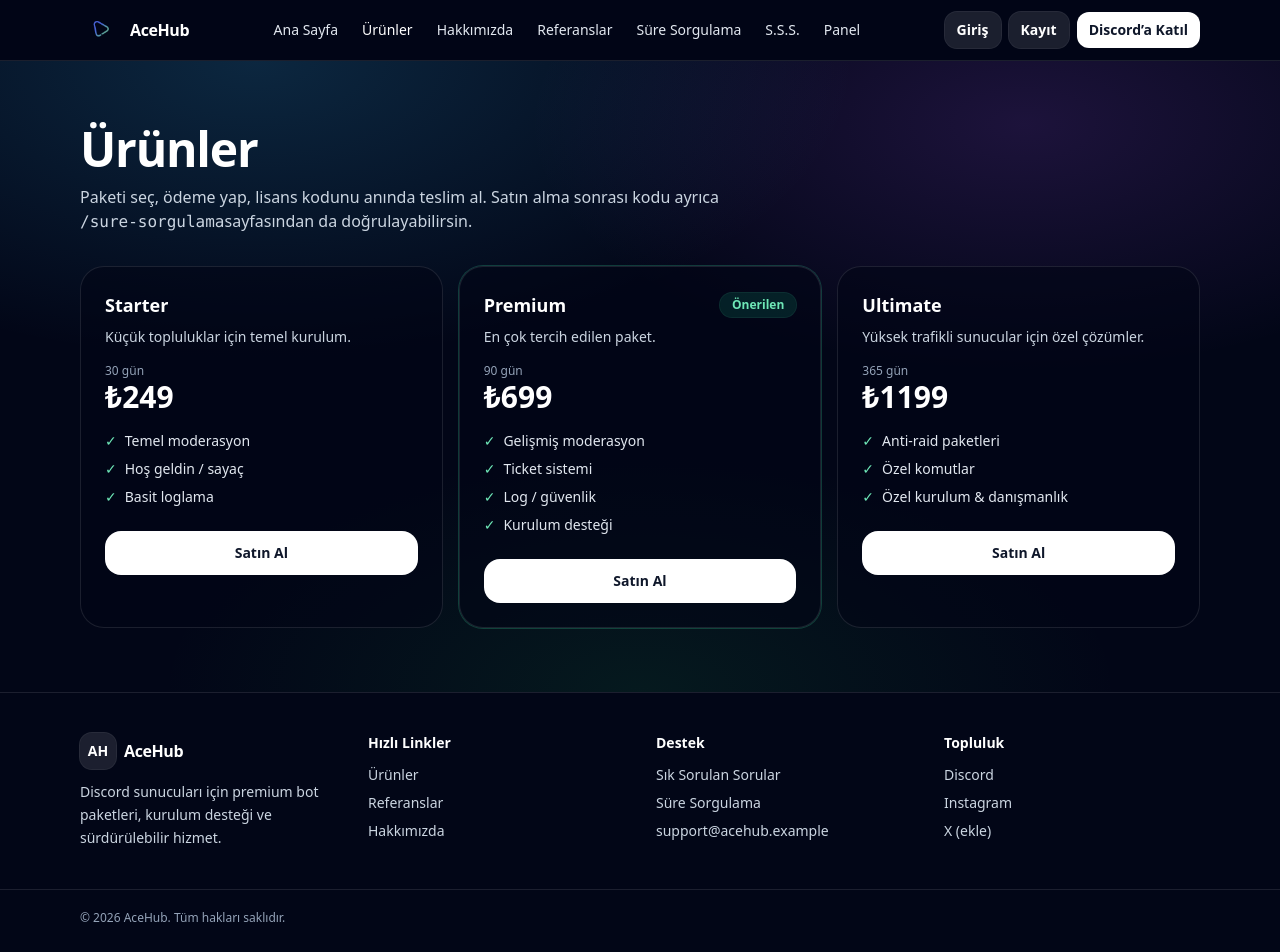
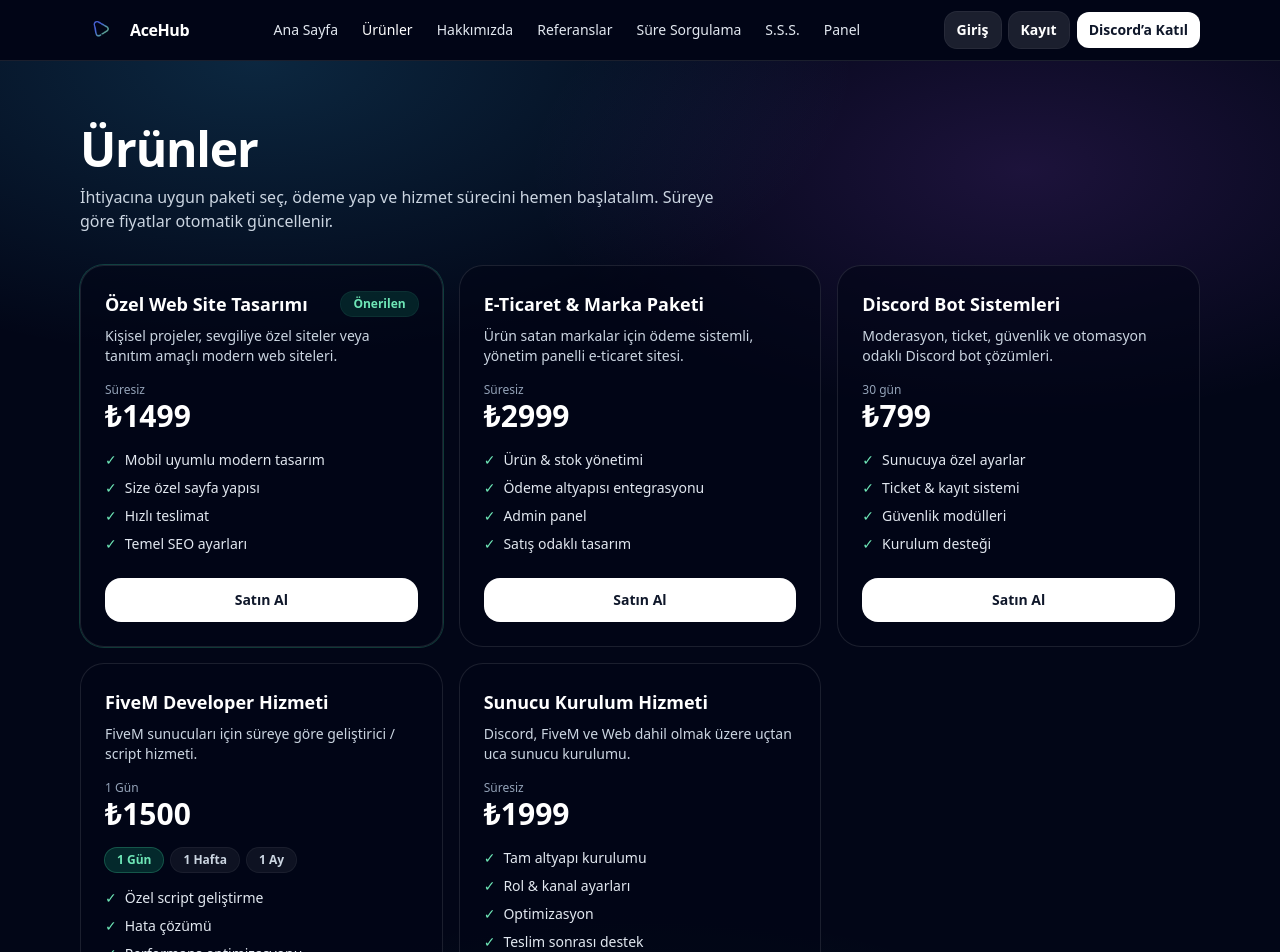
Before and after one commit to anilckr/AceHub, a Next.js app: page /urunler in a window 1280 px wide. Shown: the top 952 px of the page. Built offline with nearby package versions, Linux system fonts and the light colour scheme; no server answers.

Commit message:
update: register page fix

```diff
--- a/app/hakkimizda/page.jsx
+++ b/app/hakkimizda/page.jsx
@@ -4,41 +4,103 @@
       <section className="mx-auto max-w-6xl px-4 py-10 md:py-16">
         <h1 className="text-3xl font-bold tracking-tight md:text-5xl">Hakkımızda</h1>
         <p className="mt-3 max-w-3xl text-sm leading-relaxed text-slate-300 md:text-base">
-          AceHub; Discord sunucuları için paketlenmiş bot çözümleri, kurulum desteği ve sürdürülebilir bakım odağıyla hizmet veren bir ekiptir.
-          Bu sayfadaki içerikler örnektir; kendi hikâyeni buraya yerleştirebilirsin.
+          AceHub; Discord sunucuları için paketlenmiş bot çözümleri, kurulum desteği ve
+          sürdürülebilir bakım odağıyla hizmet veren bir ekiptir.
         </p>
 
+        {/* Misyon / Vizyon / Değerler */}
         <div className="mt-8 grid gap-4 md:grid-cols-3">
           <div className="card rounded-3xl p-6">
             <h2 className="text-base font-semibold">Misyon</h2>
-            <p className="mt-2 text-sm text-slate-300">Sunucuların operasyon yükünü azaltan, stabil ve ölçeklenebilir çözümler sunmak.</p>
+            <p className="mt-2 text-sm text-slate-300">
+              Sunucuların operasyon yükünü azaltan, stabil ve ölçeklenebilir çözümler sunmak.
+            </p>
           </div>
+
           <div className="card rounded-3xl p-6">
             <h2 className="text-base font-semibold">Vizyon</h2>
-            <p className="mt-2 text-sm text-slate-300">Türkiye’de ve globalde tercih edilen, güvenilir bir bot/paket ekosistemi oluşturmak.</p>
+            <p className="mt-2 text-sm text-slate-300">
+              Türkiye’de ve globalde tercih edilen, güvenilir bir bot/paket ekosistemi oluşturmak.
+            </p>
           </div>
+
           <div className="card rounded-3xl p-6">
             <h2 className="text-base font-semibold">Değerler</h2>
-            <p className="mt-2 text-sm text-slate-300">Şeffaf paket içerikleri, hızlı destek, kaliteli dokümantasyon ve sürekli iyileştirme.</p>
+            <p className="mt-2 text-sm text-slate-300">
+              Şeffaf paket içerikleri, hızlı destek, kaliteli dokümantasyon ve sürekli iyileştirme.
+            </p>
           </div>
         </div>
 
+        {/* Süreç */}
         <div className="mt-10 card rounded-3xl p-6 md:p-8">
           <h3 className="text-lg font-semibold">Süreç Nasıl İşler?</h3>
           <ol className="mt-4 grid gap-3 text-sm text-slate-200 md:grid-cols-3">
             <li className="rounded-2xl bg-white/5 p-4 ring-1 ring-white/10">
               <span className="font-semibold">1) İhtiyaç Analizi</span>
-              <div className="mt-1 text-xs text-slate-300">Sunucu tipi ve hedefleri netleştiririz.</div>
+              <div className="mt-1 text-xs text-slate-300">
+                Sunucu tipi ve hedefleri netleştiririz.
+              </div>
             </li>
+
             <li className="rounded-2xl bg-white/5 p-4 ring-1 ring-white/10">
               <span className="font-semibold">2) Kurulum</span>
-              <div className="mt-1 text-xs text-slate-300">Rol/kanal, bot ayarları ve test.</div>
+              <div className="mt-1 text-xs text-slate-300">
+                Rol/kanal, bot ayarları ve test.
+              </div>
             </li>
+
             <li className="rounded-2xl bg-white/5 p-4 ring-1 ring-white/10">
               <span className="font-semibold">3) Teslim & Destek</span>
-              <div className="mt-1 text-xs text-slate-300">Doküman + ticket destek.</div>
+              <div className="mt-1 text-xs text-slate-300">
+                Doküman + ticket destek.
+              </div>
             </li>
           </ol>
+        </div>
+
+        {/* Hizmetlerimiz */}
+        <div className="mt-14">
+          <h3 className="text-xl font-semibold md:text-2xl">Hizmetlerimiz</h3>
+          <p className="mt-2 max-w-3xl text-sm text-slate-300">
+            Bireysel projelerden kurumsal sistemlere kadar, ihtiyaca özel yazılım ve altyapı
+            çözümleri sunuyoruz.
+          </p>
+
+          <div className="mt-6 grid gap-4 md:grid-cols-2">
+            <div className="card rounded-3xl p-6">
+              <h4 className="text-base font-semibold">🌐 Web & Özel Site Tasarımı</h4>
+              <p className="mt-2 text-sm text-slate-300">
+                Kişisel web siteleri, özel projeler ve tamamen size özel tasarlanmış sayfalar
+                geliştiriyoruz. Örneğin sevgilinizle anılarınızı paylaşabileceğiniz özel bir site
+                veya kişisel tanıtım sayfaları.
+              </p>
+            </div>
+
+            <div className="card rounded-3xl p-6">
+              <h4 className="text-base font-semibold">🛒 E-Ticaret & Marka Çözümleri</h4>
+              <p className="mt-2 text-sm text-slate-300">
+                Ürün satan markalar için modern, güvenli ve hızlı e-ticaret siteleri kuruyoruz.
+                Ödeme altyapıları, yönetim panelleri ve satış odaklı tasarımlar sunuyoruz.
+              </p>
+            </div>
+
+            <div className="card rounded-3xl p-6">
+              <h4 className="text-base font-semibold">🤖 Discord Bot Sistemleri</h4>
+              <p className="mt-2 text-sm text-slate-300">
+                Moderasyon, güvenlik, ticket, kayıt ve otomasyon botları geliştiriyoruz.
+                Her sunucuya özel ayarlanabilir Discord bot çözümleri sunuyoruz.
+              </p>
+            </div>
+
+            <div className="card rounded-3xl p-6">
+              <h4 className="text-base font-semibold">🎮 FiveM & Sunucu Hizmetleri</h4>
+              <p className="mt-2 text-sm text-slate-300">
+                FiveM script yazımı, hazır paketler, özel sistemler ve sunucu kurulumları
+                yapıyoruz. Roleplay altyapıları ve performans odaklı çözümler sunuyoruz.
+              </p>
+            </div>
+          </div>
         </div>
       </section>
     </main>
--- a/app/referanslar/page.jsx
+++ b/app/referanslar/page.jsx
@@ -1,6 +1,5 @@
 export default function ReferanslarPage() {
   const reviews = [
-    { name: "z4xanil", text: "Kurulum süreci netti. Özellikle log ve ticket akışı çok iyi.", server: "AceHub Community" },
     { name: "Mert", text: "Anti-raid ayarları sayesinde spam ve raid problemi azaldı.", server: "NightShift TR" },
     { name: "Ece", text: "Paket içeriği anlaşılır. Destek ekibi hızlı dönüş yaptı.", server: "Aurora Hub" },
     { name: "Kerem", text: "Roller/kanallar şablonları işimi kolaylaştırdı.", server: "PixelTown" },
@@ -13,7 +12,7 @@
       <section className="mx-auto max-w-6xl px-4 py-10 md:py-16">
         <h1 className="text-3xl font-bold tracking-tight md:text-5xl">Referanslar</h1>
         <p className="mt-3 max-w-2xl text-sm leading-relaxed text-slate-300 md:text-base">
-          Doğrulanmış müşteri yorumları için örnek bir vitrin. Gerçek yorumları buraya ekleyebilirsin.
+          Doğrulanmış müşteri yorumları için örnek bir alan.
         </p>
 
         <div className="mt-8 grid gap-4 md:grid-cols-3">
--- a/app/urunler/page.jsx
+++ b/app/urunler/page.jsx
@@ -1,6 +1,7 @@
 "use client";
 
 import { useRouter } from "next/navigation";
+import { useState } from "react";
 import { PRODUCTS, formatTRY } from "../../lib/products";
 
 export default function UrunlerPage() {
@@ -12,17 +13,24 @@
         <div className="flex flex-col gap-3">
           <h1 className="text-3xl font-bold tracking-tight md:text-5xl">Ürünler</h1>
           <p className="max-w-2xl text-sm leading-relaxed text-slate-300 md:text-base">
-            Paketi seç, ödeme yap, lisans kodunu anında teslim al. Satın alma sonrası kodu ayrıca <span className="font-mono">/sure-sorgulama</span>
-            sayfasından da doğrulayabilirsin.
+            İhtiyacına uygun paketi seç, ödeme yap ve hizmet sürecini hemen başlatalım.
+            Süreye göre fiyatlar otomatik güncellenir.
           </p>
         </div>
 
         <div className="mt-8 grid gap-4 md:grid-cols-3">
-          {PRODUCTS.map((p) => (
+          {PRODUCTS.map((p) => {
+            const [selectedOption, setSelectedOption] = useState(
+              p.pricingOptions ? p.pricingOptions[0] : null
+            );
+
+            return (
               <article
                 key={p.sku}
                 id={p.sku}
-              className={`card rounded-3xl p-6 ${p.featured ? "ring-1 ring-emerald-400/25" : ""}`}
+                className={`card rounded-3xl p-6 ${
+                  p.featured ? "ring-1 ring-emerald-400/25" : ""
+                }`}
               >
                 <div className="flex items-center justify-between">
                   <h2 className="text-lg font-semibold">{p.name}</h2>
@@ -35,11 +43,52 @@
 
                 <p className="mt-2 text-sm text-slate-300">{p.description}</p>
 
+                {/* Fiyat / Süre */}
                 <div className="mt-4">
-                <div className="text-xs text-slate-400">{p.durationDays} gün</div>
-                <div className="text-3xl font-bold">{formatTRY(p.priceKurus)}</div>
+                  {p.pricingOptions ? (
+                    <>
+                      <div className="text-xs text-slate-400">
+                        {selectedOption.label}
+                      </div>
+                      <div className="text-3xl font-bold">
+                        {formatTRY(selectedOption.priceKurus)}
+                      </div>
+                    </>
+                  ) : (
+                    <>
+                      <div className="text-xs text-slate-400">
+                        {typeof p.durationDays === "number"
+                          ? `${p.durationDays} gün`
+                          : p.durationDays}
+                      </div>
+                      <div className="text-3xl font-bold">
+                        {formatTRY(p.priceKurus)}
+                      </div>
+                    </>
+                  )}
                 </div>
 
+                {/* Süre Seçimi (varsa) */}
+                {p.pricingOptions && (
+                  <div className="mt-4 flex flex-wrap gap-2">
+                    {p.pricingOptions.map((opt) => (
+                      <button
+                        key={opt.label}
+                        onClick={() => setSelectedOption(opt)}
+                        className={`rounded-xl px-3 py-1 text-xs font-semibold ring-1
+                          ${
+                            selectedOption.label === opt.label
+                              ? "bg-emerald-500/20 text-emerald-300 ring-emerald-400/40"
+                              : "bg-white/5 text-slate-300 ring-white/10 hover:bg-white/10"
+                          }`}
+                      >
+                        {opt.label}
+                      </button>
+                    ))}
+                  </div>
+                )}
+
+                {/* Özellikler */}
                 <ul className="mt-4 space-y-2 text-sm text-slate-200">
                   {p.features.map((f) => (
                     <li key={f} className="flex gap-2">
@@ -48,14 +97,24 @@
                   ))}
                 </ul>
 
+                {/* Satın Al */}
                 <button
                   className="mt-6 inline-flex w-full items-center justify-center rounded-2xl bg-white px-4 py-3 text-sm font-semibold text-slate-900 hover:bg-slate-100"
-                onClick={() => router.push(`/odeme?sku=${encodeURIComponent(p.sku)}`)}
+                  onClick={() =>
+                    router.push(
+                      `/odeme?sku=${encodeURIComponent(p.sku)}${
+                        selectedOption
+                          ? `&days=${selectedOption.durationDays}`
+                          : ""
+                      }`
+                    )
+                  }
                 >
                   Satın Al
                 </button>
               </article>
-          ))}
+            );
+          })}
         </div>
       </section>
     </main>
--- a/lib/products.js
+++ b/lib/products.js
@@ -1,28 +1,80 @@
 export const PRODUCTS = [
   {
-    sku: "starter",
-    name: "Starter",
-    description: "Küçük topluluklar için temel kurulum.",
-    priceKurus: 24900,
-    durationDays: 30,
-    features: ["Temel moderasyon", "Hoş geldin / sayaç", "Basit loglama"],
+    sku: "web-ozel-site",
+    name: "Özel Web Site Tasarımı",
+    description:
+      "Kişisel projeler, sevgiliye özel siteler veya tanıtım amaçlı modern web siteleri.",
+    priceKurus: 149900,
+    durationDays: "Süresiz",
+    featured: true,
+    features: [
+      "Mobil uyumlu modern tasarım",
+      "Size özel sayfa yapısı",
+      "Hızlı teslimat",
+      "Temel SEO ayarları",
+    ],
   },
   {
-    sku: "premium",
-    name: "Premium",
-    description: "En çok tercih edilen paket.",
-    priceKurus: 69900,
-    durationDays: 90,
-    featured: true,
-    features: ["Gelişmiş moderasyon", "Ticket sistemi", "Log / güvenlik", "Kurulum desteği"],
+    sku: "e-ticaret-paket",
+    name: "E-Ticaret & Marka Paketi",
+    description:
+      "Ürün satan markalar için ödeme sistemli, yönetim panelli e-ticaret sitesi.",
+    priceKurus: 299900,
+    durationDays: "Süresiz",
+    features: [
+      "Ürün & stok yönetimi",
+      "Ödeme altyapısı entegrasyonu",
+      "Admin panel",
+      "Satış odaklı tasarım",
+    ],
   },
   {
-    sku: "ultimate",
-    name: "Ultimate",
-    description: "Yüksek trafikli sunucular için özel çözümler.",
-    priceKurus: 119900,
-    durationDays: 365,
-    features: ["Anti-raid paketleri", "Özel komutlar", "Özel kurulum & danışmanlık"],
+    sku: "discord-bot",
+    name: "Discord Bot Sistemleri",
+    description:
+      "Moderasyon, ticket, güvenlik ve otomasyon odaklı Discord bot çözümleri.",
+    priceKurus: 79900,
+    durationDays: 30,
+    features: [
+      "Sunucuya özel ayarlar",
+      "Ticket & kayıt sistemi",
+      "Güvenlik modülleri",
+      "Kurulum desteği",
+    ],
+  },
+
+  // 🔥 SEÇMELİ SÜRELİ HİZMET
+  {
+    sku: "fivem-script",
+    name: "FiveM Developer Hizmeti",
+    description:
+      "FiveM sunucuları için süreye göre geliştirici / script hizmeti.",
+    pricingOptions: [
+      { label: "1 Gün", durationDays: 1, priceKurus: 150000 },
+      { label: "1 Hafta", durationDays: 7, priceKurus: 800000 },
+      { label: "1 Ay", durationDays: 30, priceKurus: 2500000 },
+    ],
+    features: [
+      "Özel script geliştirme",
+      "Hata çözümü",
+      "Performans optimizasyonu",
+      "Canlı destek",
+    ],
+  },
+
+  {
+    sku: "sunucu-kurulum",
+    name: "Sunucu Kurulum Hizmeti",
+    description:
+      "Discord, FiveM ve Web dahil olmak üzere uçtan uca sunucu kurulumu.",
+    priceKurus: 199900,
+    durationDays: "Süresiz",
+    features: [
+      "Tam altyapı kurulumu",
+      "Rol & kanal ayarları",
+      "Optimizasyon",
+      "Teslim sonrası destek",
+    ],
   },
 ];
 
```
Lines whose indentation alone changed are shown as unchanged.
